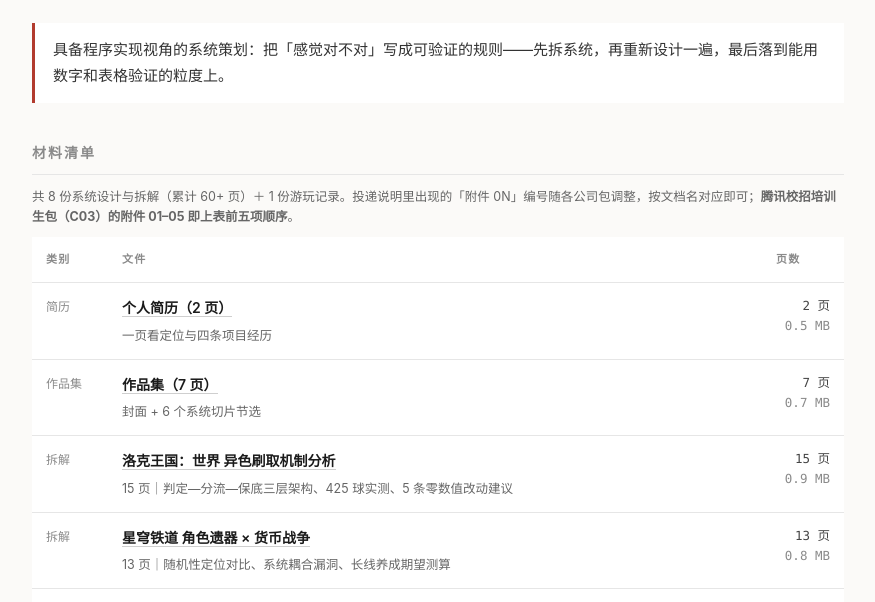
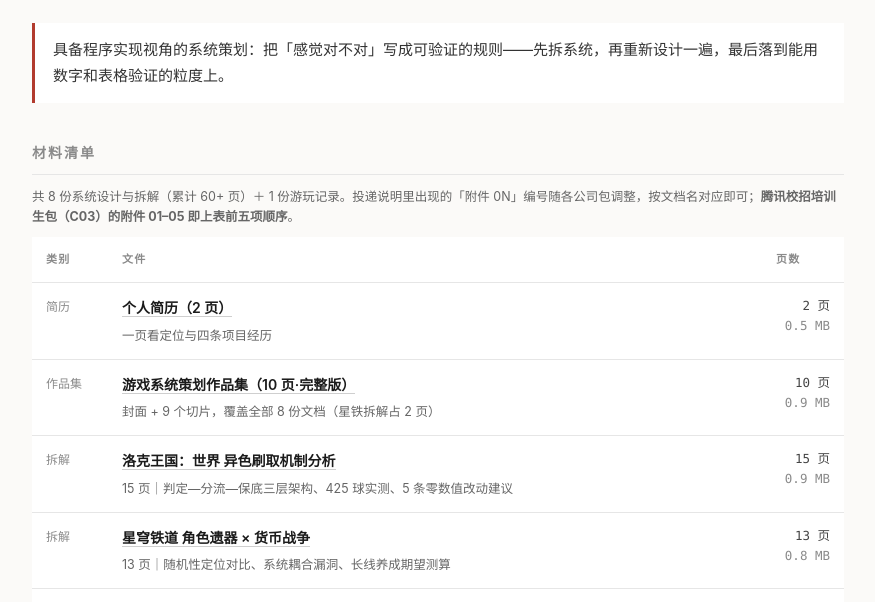
Before and after one commit to Eric-ZDC/portfolio, a plain HTML site: page index.html in a window 1280 px wide. Shown: the part 168-770 px from the top of the page, without its empty margins (202-1077 px from the left). Drawn offline with Linux system fonts and the light colour scheme.

Commit message:
Add files via upload

```diff
--- a/index.html
+++ b/index.html
@@ -53,9 +53,9 @@
       </tr>
       <tr>
         <td class="kind">作品集</td>
-        <td class="name"><a href="朱德诚_游戏系统策划作品集.pdf" target="_blank" rel="noopener">作品集（7 页）</a>
-          <div class="desc">封面 + 6 个系统切片节选</div></td>
-        <td class="meta">7 页<br><span class="dim">0.7 MB</span></td>
+        <td class="name"><a href="朱德诚_游戏系统策划作品集.pdf" target="_blank" rel="noopener">游戏系统策划作品集（10 页·完整版）</a>
+          <div class="desc">封面 + 9 个切片，覆盖全部 8 份文档（星铁拆解占 2 页）</div></td>
+        <td class="meta">10 页<br><span class="dim">0.9 MB</span></td>
       </tr>
       <tr>
         <td class="kind">拆解</td>
```
Also changed, not shown: 1 other file.
